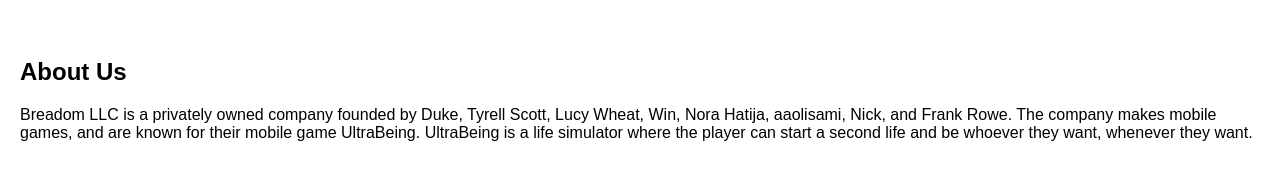
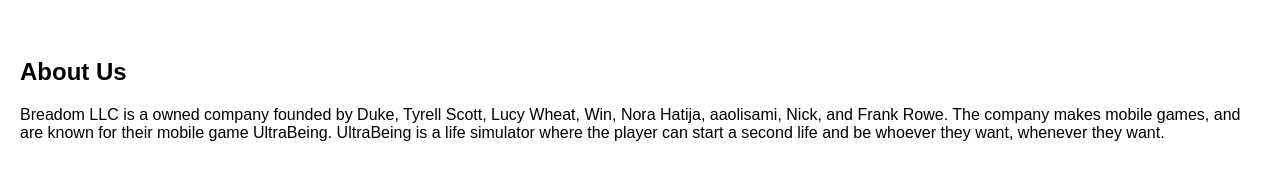
Before and after one commit to FndtnScott/Breadom-LLC, a plain HTML site: page index.html in a window 1280 px wide. Shown: the part 142-322 px from the top of the page. Drawn offline with Linux system fonts and the light colour scheme.

Commit message:
Update index.html

```diff
--- a/index.html
+++ b/index.html
@@ -96,7 +96,7 @@
     <div class="container">
         <div id="about-us">
             <h2>About Us</h2>
-            <p class="description">Breadom LLC is a privately owned company founded by Duke, Tyrell Scott, Lucy Wheat, Win, Nora Hatija, aaolisami, Nick, and Frank Rowe. The company makes mobile games, and are known for their mobile game UltraBeing. UltraBeing is a life simulator where the player can start a second life and be whoever they want, whenever they want.</p>
+            <p class="description">Breadom LLC is a owned company founded by Duke, Tyrell Scott, Lucy Wheat, Win, Nora Hatija, aaolisami, Nick, and Frank Rowe. The company makes mobile games, and are known for their mobile game UltraBeing. UltraBeing is a life simulator where the player can start a second life and be whoever they want, whenever they want.</p>
         </div>
 
         <div id="games" class="hidden">
```
